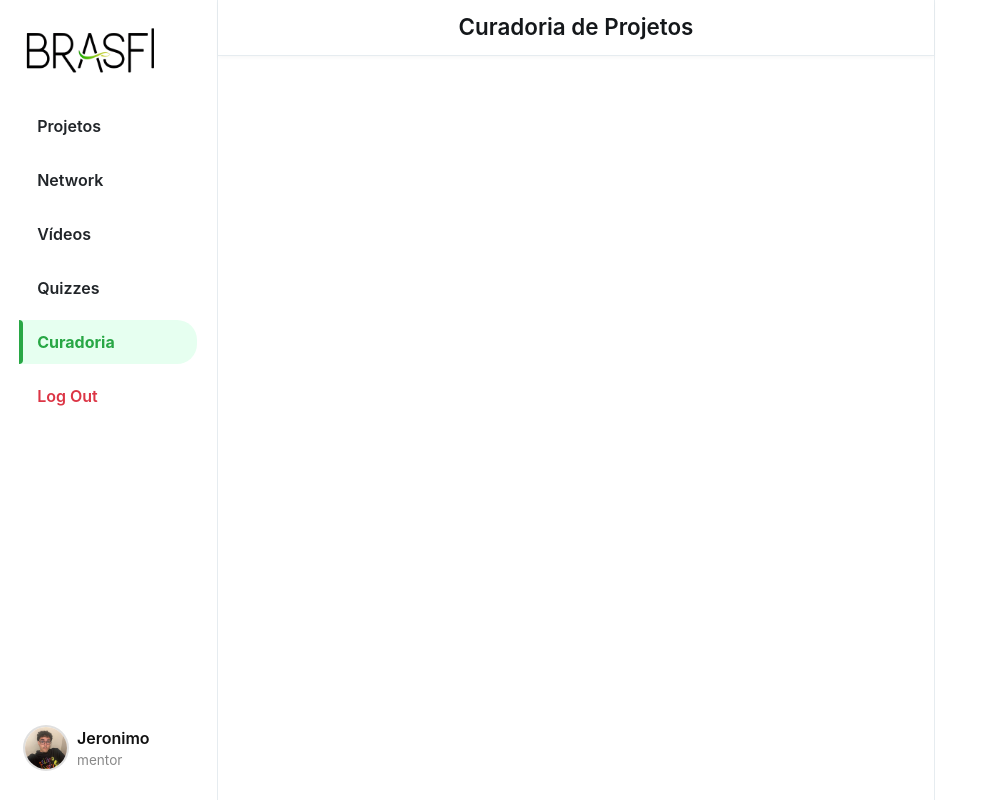
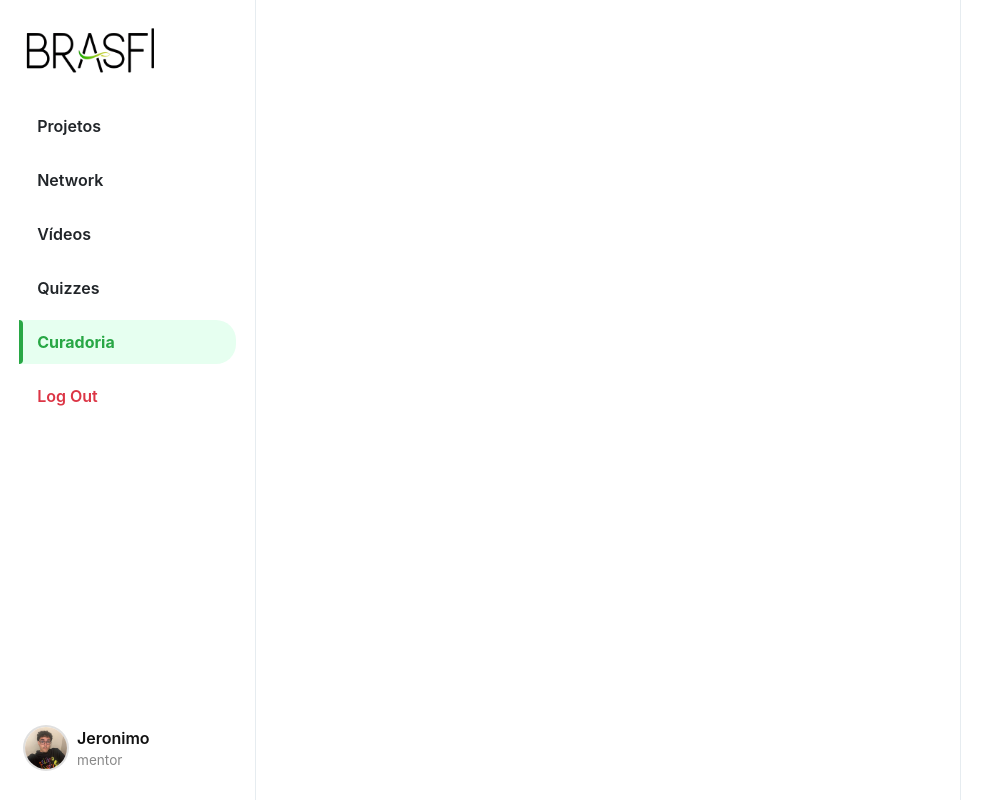
Before and after one commit to Jeraross/BRASFI, a Django app: page /curadoria in a window 1280 px wide. Shown: the whole page, without its empty margins (0-1005 px from the left). Run offline with Django 5.2, Linux system fonts and the light colour scheme; a user stored in the database is signed in; some libraries are stand-ins or nearby versions.

Commit message:
Refactor layout and video templates: remove fixed header, adjust sidebar and main content widths, and update video element attributes for better performance and layout consistency.

```diff
--- a/Project_BRASFI/App_BRASFI/static/styles/hub.css
+++ b/Project_BRASFI/App_BRASFI/static/styles/hub.css
@@ -61,46 +61,12 @@
 }
 
 /* --------------------- */
-/* HEADER FIXO          */
-/* --------------------- */
-.head {
-    position: fixed;
-    top: 0;
-    left: 17%;
-    width: 56%;
-    height: 7vh;
-    display: flex;
-    align-items: center;
-    z-index: 1000;
-}
-
-.heading {
-    position: fixed;
-    top: 0;
-    left: 17%;
-    width: 56%;
-    height: 7vh;
-    display: flex;
-    align-items: center;
-    justify-content: center;
-    font-weight: 600;
-    font-size: 1.4rem;
-    line-height: 1;
-    padding: 0 20px;
-    background-color: #fff;
-    color: #14171a;
-    border-bottom: 1px solid #e6ecf0;
-    box-shadow: 0 2px 4px rgba(0, 0, 0, 0.03);
-}
-
-/* --------------------- */
 /* SIDEBAR BASE          */
 /* --------------------- */
 .sidenav {
     position: fixed;
-    top: 0;
-    left: 0;
-    width: 17%;
+    left: 0%;
+    width: 20%;
     height: 100%;
     background-color: #ffffff;
     padding: 20px 1.5% 0 1.5%;
@@ -238,8 +204,8 @@
 /* --------------------- */
 .main-div {
     position: relative;
-    width: 56%;
-    left: 17%;
+    width: 55%;
+    left: 20%;
     min-height: 100vh;
 }
 
@@ -247,12 +213,8 @@
     position: relative;
 }
 
-.left-div-content {
-    margin-top: 7.5vh;
-}
-
 .right-div {
-    width: 27%;
+    width: 25%;
     right: 0%;
     height: 100vh;
     position: fixed;
--- a/Project_BRASFI/App_BRASFI/templates/layout.html
+++ b/Project_BRASFI/App_BRASFI/templates/layout.html
@@ -72,6 +72,7 @@
         </div>
 
         <div class="body" data-page="{{page}}">
+
             <div class="sidenav">
                 <a href="{% url 'App_BRASFI:landing' %}" class="navbar-brand">
                     <img src="{% static 'img/BRASFI_nobg.png' %}" height="50px">
@@ -125,25 +126,10 @@
 
             <div class="main-div">
                 <div class="left-div">
-                    <nav class="head heading">
-                        {% if page == 'projecthub' %}
-                            Hub de Projetos
-                        {% elif page == 'networkhub' %}
-                            Hub de Network
-                        {% elif page == 'videos' %}
-                            Vídeos
-                        {% elif page == 'quizzes' %}
-                            Quizzes
-                        {% elif page == 'curadoria' %}
-                            Curadoria de Projetos
-                        {% endif %}
-                    </nav>
-                    <div class="left-div-content">
-                        <div class="posts-view">
-                            <div class="main-div-content">
-                                {% block body %}
-                                {% endblock %}
-                            </div>
+                    <div class="posts-view">
+                        <div class="main-div-content">
+                            {% block body %}
+                            {% endblock %}
                         </div>
                     </div>
                 </div>
@@ -155,6 +141,7 @@
                     {% endblock %}
                 </div>
             </div>
+
         </div>
     </body>
 </html>
--- a/Project_BRASFI/App_BRASFI/templates/videos.html
+++ b/Project_BRASFI/App_BRASFI/templates/videos.html
@@ -27,7 +27,7 @@
             </div>
 
             <!-- Vídeo -->
-            <video controls class="video-player" src="{{ video.video_file.url }}"></video>
+            <video controls preload="metadata" class="video-player" src="{{ video.video_file.url }}"></video>
 
             <!-- Título e Descrição -->
             <div class="post-details">
@@ -39,7 +39,7 @@
             {% if user == video.user %}
             <form method="POST" action="{% url 'App_BRASFI:delete_video' video.id %}" onsubmit="return confirm('Você realmente deseja excluir este vídeo?');">
                 {% csrf_token %}
-                <button type="submit" style="width: 100%;" class="btn btn-danger">Excluir</button>
+                <button type="submit" style="width: 20%;" class="btn btn-danger">Excluir</button>
             </form>
             {% endif %}
         </div>
```
